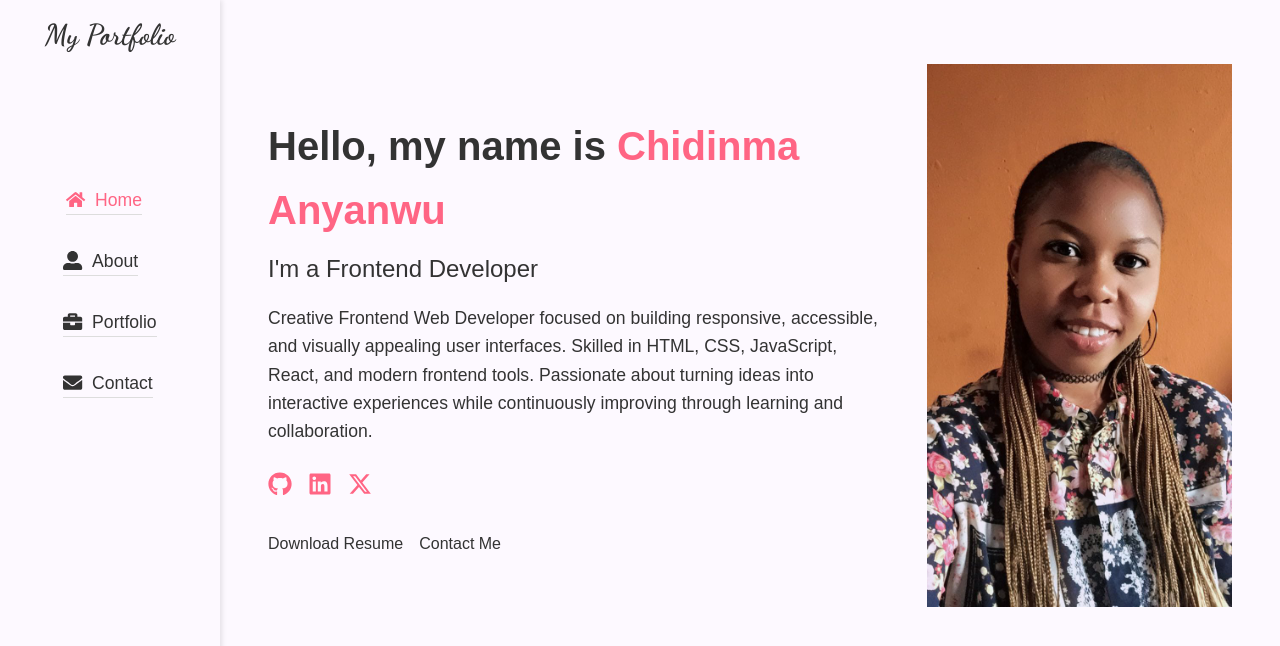
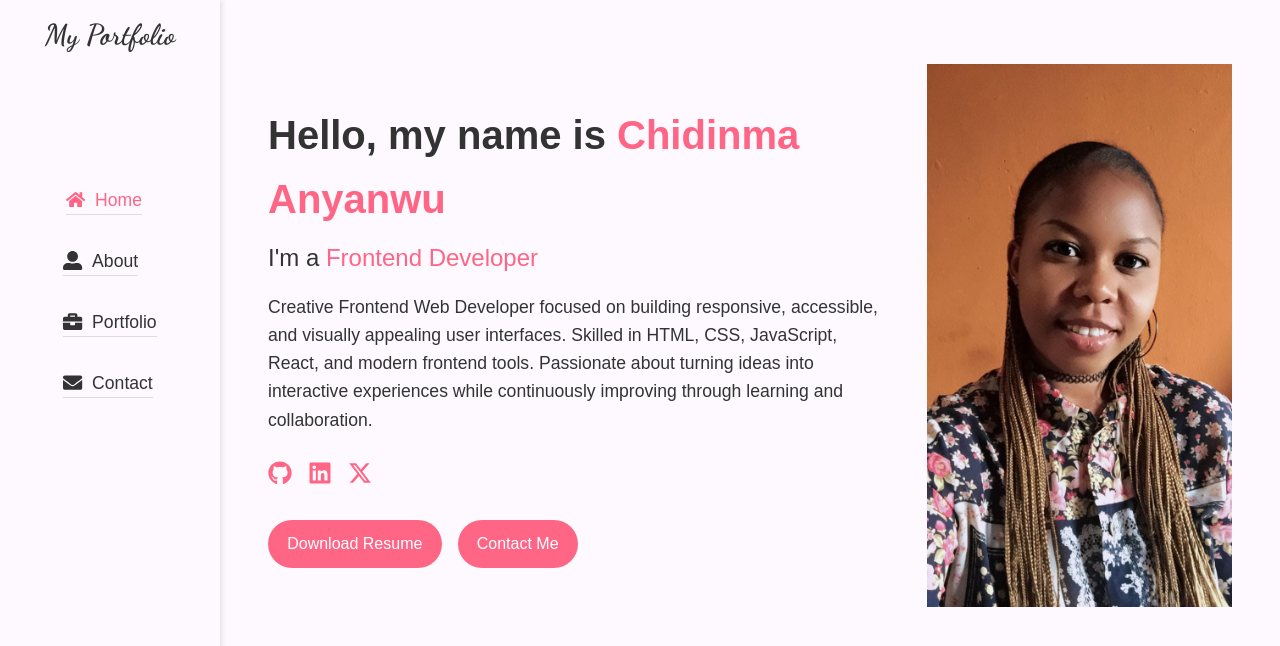
Before and after one commit to Dinma-Faith/my-portfolio-react, a React (Vite) app: page /home in a window 1280 px wide. Shown: the top 646 px of the page. Built offline with nearby package versions, Linux system fonts and the light colour scheme.

Commit message:
Add project font family to root styles

```diff
--- /dev/null
+++ b/src/styles/fonts.css
@@ -0,0 +1,23 @@
+@font-face {
+  font-display: swap;
+  font-family: 'IBM Plex Sans Devanagari';
+  font-style: normal;
+  font-weight: 500;
+  src: url('/src/fonts/IBMPlexSansDevanagari-Medium.ttf') format('truetype');
+}
+
+@font-face {
+  font-display: swap;
+  font-family: 'IBM Plex Sans Devanagari';
+  font-style: normal;
+  font-weight: 600;
+  src: url('/src/fonts/IBMPlexSansDevanagari-SemiBold.ttf') format('truetype');
+}
+
+@font-face {
+  font-display: swap;
+  font-family: 'IBM Plex Sans Devanagari';
+  font-style: normal;
+  font-weight: 700;
+  src: url('/src/fonts/IBMPlexSansDevanagari-Bold.ttf') format('truetype');
+}
--- a/src/styles/global.css
+++ b/src/styles/global.css
@@ -12,7 +12,7 @@ html {
 }
 
 body {
-  font-family: 'Poppins', sans-serif;
+  font-family: var(--f-fam);
   line-height: 1.6;
   background-color: var(--bg-light);
   color: var(--text-color);
@@ -61,4 +61,6 @@ img {
   --max-width: 1200px;
   --transition: all 0.3s ease-in-out;
   --border-btm: #ddd;
+
+  --f-fam: 'IBM Plex Sans Devanagari', sans-serif;
 }
--- a/src/styles/home.module.css
+++ b/src/styles/home.module.css
@@ -25,7 +25,7 @@
   margin-bottom: 0.5rem;
 }
 
-.heroText h1 span {
+.heroText span {
   color: var(--active-color);
 }
 
@@ -68,8 +68,7 @@
   flex-wrap: wrap;
 }
 
-.btnPrimary,
-.btnSecondary {
+.btn {
   padding: 0.7rem 1.2rem;
   border-radius: 25px;
   text-decoration: none;
@@ -78,25 +77,16 @@
 }
 
 /* Primary Button */
-.btnPrimary {
+.btn {
   background: var(--active-color);
   color: var(--white);
 }
 
-.btnPrimary:hover {
+.btn:hover {
   transition: var(--transition);
-}
-
-/* Secondary Button */
-.btnSecondary {
+  background: transparent;
+  color: var(--active-color);
   border: 2px solid var(--active-color);
-  color: var(--active-color);
-  background: transparent;
-}
-
-.btnSecondary:hover {
-  background: var(--primary-color);
-  color: var(--white);
 }
 
 /* Tablet & Desktop */
```
